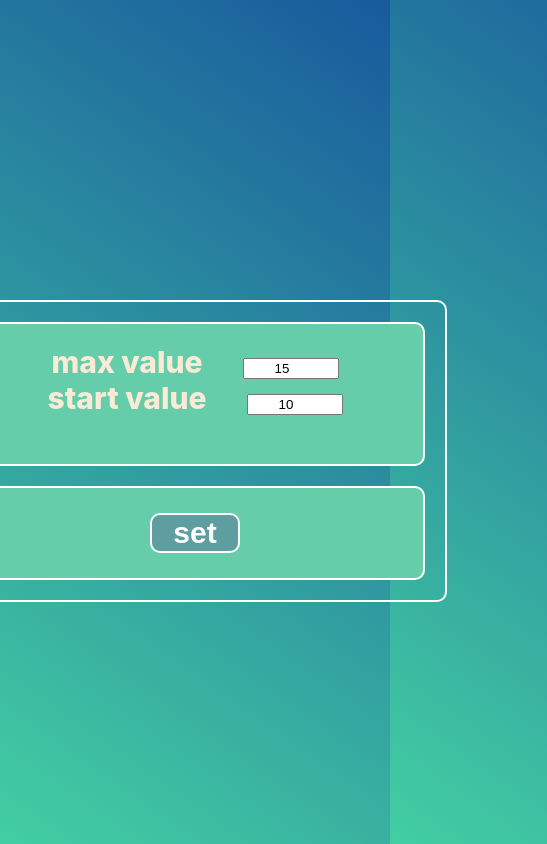
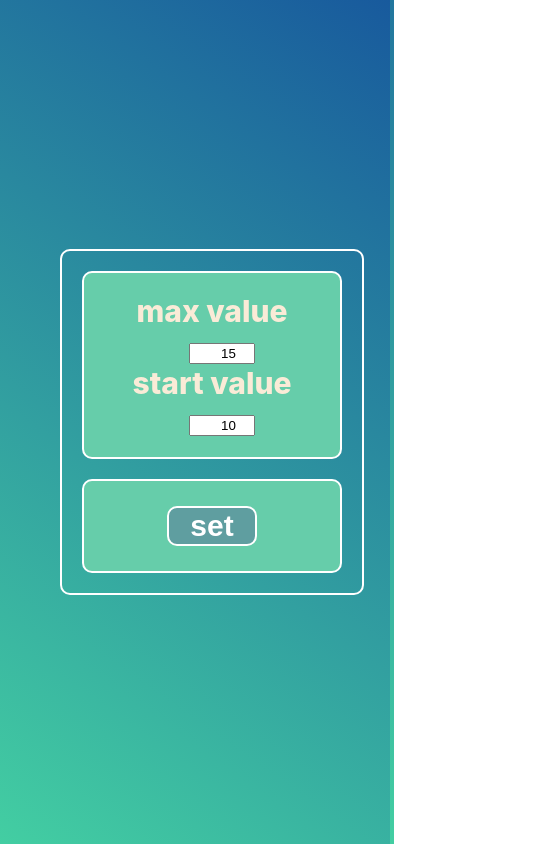
Before and after one commit to ZubkovAC/counter, a React (Create React App) app: page / in a window 390 px wide. Shown: the whole page, 547 px wide, since content can reach past the window. Built offline with nearby package versions, Linux system fonts and the light colour scheme.

Commit message:
counter-v3.2

```diff
--- a/package.json
+++ b/package.json
@@ -2,6 +2,7 @@
   "name": "my-app",
   "version": "0.1.0",
   "private": true,
+  "homepage": "https://zubkovac.github.io/counter",
   "dependencies": {
     "@testing-library/jest-dom": "^5.11.9",
     "@testing-library/react": "^11.2.5",
@@ -11,6 +12,7 @@
     "@types/react": "^17.0.1",
     "@types/react-dom": "^17.0.0",
     "@types/react-redux": "^7.1.16",
+    "gh-pages": "^3.1.0",
     "install": "^0.13.0",
     "react": "^17.0.1",
     "react-dom": "^17.0.1",
@@ -25,7 +27,9 @@
     "start": "react-scripts start",
     "build": "react-scripts build",
     "test": "react-scripts test",
-    "eject": "react-scripts eject"
+    "eject": "react-scripts eject",
+    "predeploy": "npm run build",
+    "deploy": "gh-pages -d build"
   },
   "eslintConfig": {
     "extends": [
--- a/src/App.css
+++ b/src/App.css
@@ -1,57 +1,67 @@
-html{
-  background:linear-gradient(35deg ,#43cea2,#185a9d);
+html {
+    background: linear-gradient(35deg, #43cea2, #185a9d);
     background-size: cover;
     width: 100%;
     height: 100%;
     text-align: center;
+
 }
-.App{
+#root{
+    margin: auto;
+    height: 100vh;
+    align-items: center;
     display: flex;
-  margin:100px;
+}
+.App {
+
+    display: flex;
     justify-content: center;
+    margin: auto;
 }
-.counter{
-  margin:100px;
-  width: 500px;
+
+.counter {
     height: auto;
     border: 2px solid white;
     border-radius: 10px;
 }
-.option{
+
+
+.option {
     font-size: 30px;
 }
-.up{
-  margin:20px;
+
+.up {
+    margin: 20px;
     padding: 20px;
     border: 2px solid white;
     border-radius: 10px;
-  height: 100px;
     font-size: 60px;
     font-weight: 800;
-  color:antiquewhite;
+    color: antiquewhite;
     background-color: mediumaquamarine;
 }
-.upOff{
-  margin:20px;
+
+.upOff {
+    margin: 20px;
     padding: 20px;
     border: 2px solid white;
     border-radius: 10px;
-  height: 100px;
     font-size: 30px;
     font-weight: 800;
-  color:antiquewhite;
+    color: antiquewhite;
     background-color: mediumaquamarine;
 }
 
-.down{
-  margin:20px;
+.down {
+    margin: 20px;
     padding: 20px;
     border: 2px solid white;
     border-radius: 10px;
     background-color: mediumaquamarine;
 }
-.downOff{
-  margin:20px;
+
+.downOff {
+    margin: 20px;
     padding: 20px;
     border: 2px solid white;
     border-radius: 10px;
@@ -60,7 +70,8 @@ html{
     opacity: 0.5;
     font-size: 30px;
 }
-button{
+
+button {
     display: inline-block;
     margin: 5px;
     border: 2px solid white;
@@ -73,10 +84,12 @@ button{
     outline: none;
     font-size: 30px;
 }
-button:hover{
-  background-color:blue;
+
+button:hover {
+    background-color: blue;
 }
-.button1{
+
+.button1 {
     display: inline-block;
     margin: 10px;
     border: 2px solid white;
@@ -87,20 +100,50 @@ button:hover{
     color: white;
     background-color: cadetblue;
 }
-.color{
+
+.color {
     color: red;
 }
-.colorOff{
+
+.colorOff {
     color: red;
     opacity: 0.5;
 }
+
 div button.sum {
     height: 30px;
     max-width: 30px;
 }
-input{
+
+input {
     margin-left: 40px;
     width: 60px;
     outline: none;
     padding-left: 30px;
 }
+
+@media screen and (max-width: 450px) {
+    .App {
+        margin: 30px;
+    }
+
+    .counter {
+        width: 300px;
+        justify-content: center;
+    }
+
+    input {
+        margin-left: 20px;
+        width: 30px;
+    }
+}
+@media screen and (max-width: 750px) {
+    .App {
+        margin: 30px;
+    }
+
+    input {
+        margin-left: 20px;
+        width: 30px;
+    }
+}
```
Also changed, not shown: 1 other file (tests, documents, lock files or other folders). Lines whose indentation alone changed are shown as unchanged.
